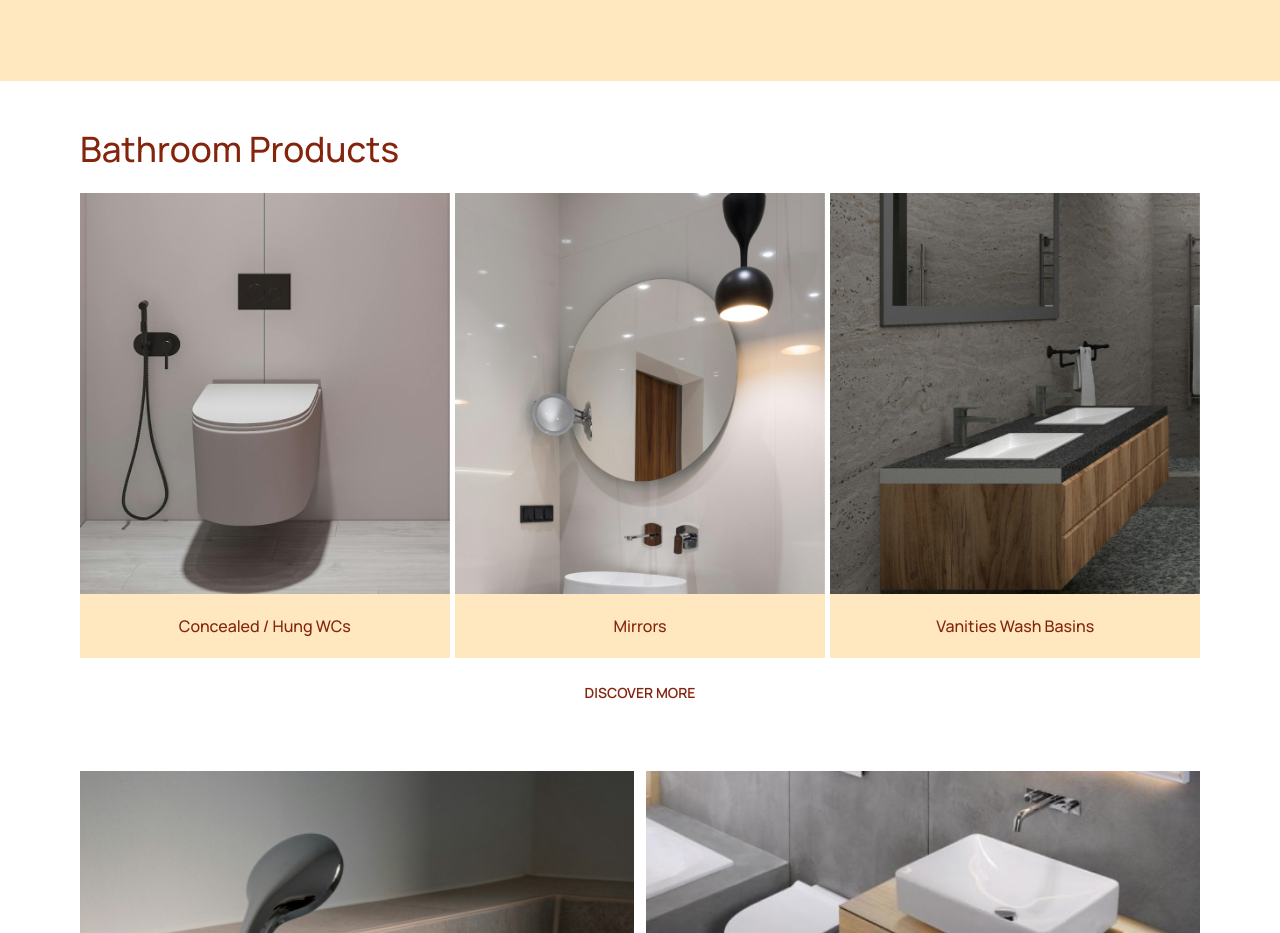
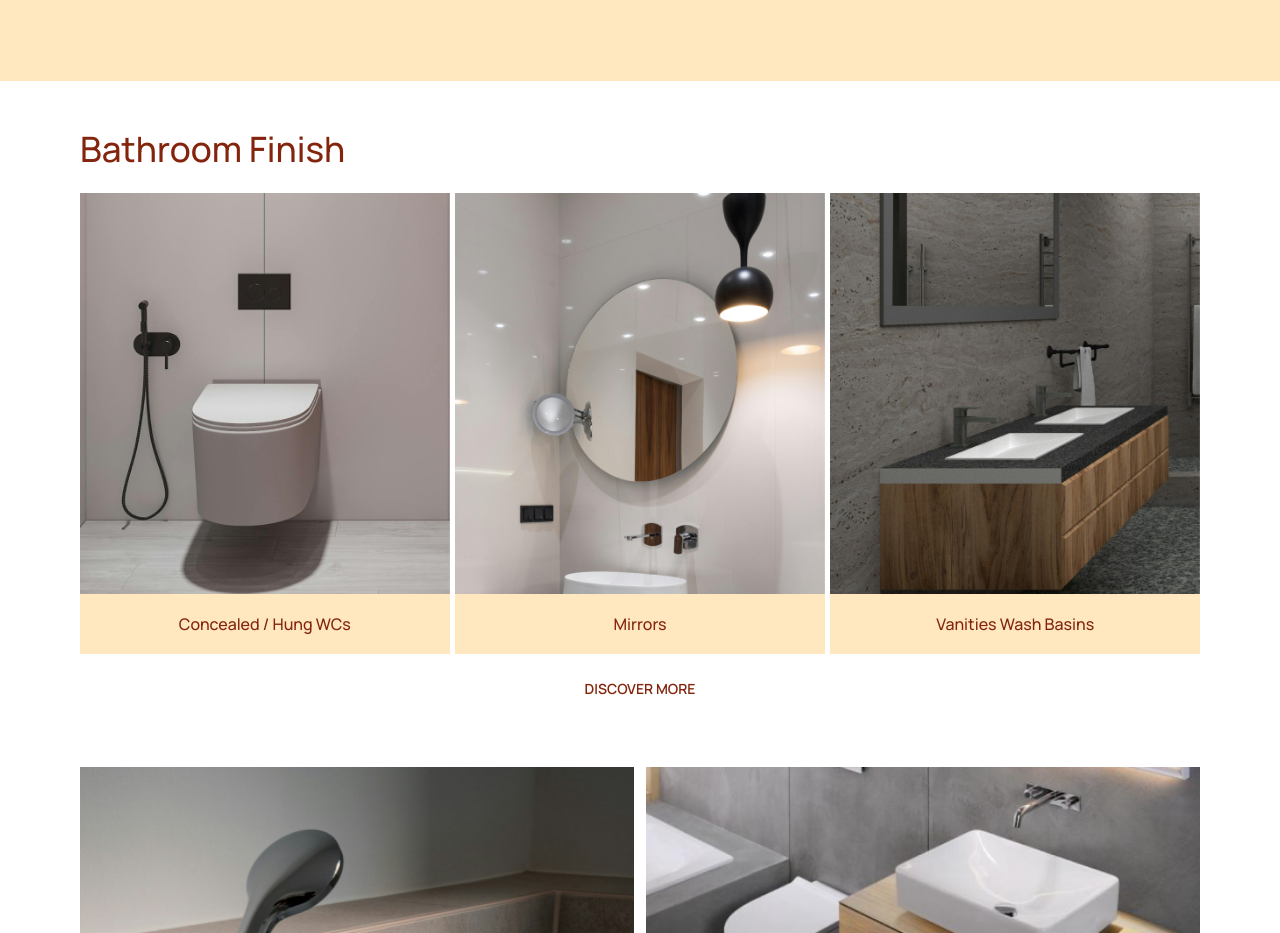
Before and after one commit to Ensio-Creative/finishing-warehouse, a Nuxt app: page / in a window 1280 px wide. Shown: the part 1160-2093 px from the top of the page. Built offline with nearby package versions, Linux system fonts and the light colour scheme.

Commit message:
corrections commit

```diff
--- a/components/HeaderNav.vue
+++ b/components/HeaderNav.vue
@@ -104,7 +104,7 @@ const setToggle = () => {
         </div>
       </div>
     </div>
-    <div v-if="toggle" class="fixed top-0 left-0 w-full p-6 h-screen bg-white">
+    <div v-if="toggle" class="fixed text-[#84240C] top-0 left-0 w-full p-6 h-screen bg-white">
       <img @click="toggle = false" class="ml-auto -mt-3 cursor-pointer" src="/images/icons/close.svg" alt="">
       <div class="border-b my-4 mt-8  border-[#D9D9D9]">
         <NuxtLink to="/" @click="toggle = !toggle">
--- a/pages/index.vue
+++ b/pages/index.vue
@@ -80,23 +80,23 @@ export default defineComponent({
     </div>
     <div class="lg:px-20 px-4 lg:py-10 py-8">
       <div class="flex justify-between">
-        <p class="lg:text-[35px] font-medium text-[#84240C] lg:my-3 text-2xl">Bathroom Products </p>
+        <p class="lg:text-[35px] font-medium text-[#84240C] lg:my-3 text-2xl">Bathroom Finish </p>
       </div>
       <div class="lg:flex justify-between my-4">
         <div class="lg:w-[33%] lg:mb-0 mb-4 relative">
-          <NuxtLink to="/products/1">
-            <img class="w-full" src="/images/categories/002.png" alt="">
-            <div class="bg-[#FFE7BF] p-5">
-              <p class=" lg:text-base text-sm font-medium text-center text-[#84240C] ">Concealed / Hung WCs</p>
-              <!-- <img src="/images/icons/arrow-1.svg" alt=""> -->
-            </div>
-          </NuxtLink>
+          <!-- <NuxtLink to="/products/1"> -->
+          <img class="w-full" src="/images/categories/002.png" alt="">
+          <div class="bg-[#FFE7BF] p-5">
+            <p class=" lg:text-[16px] text-sm font-medium text-center text-[#84240C] ">Concealed / Hung WCs</p>
+            <!-- <img src="/images/icons/arrow-1.svg" alt=""> -->
+          </div>
+          <!-- </NuxtLink> -->
         </div>
         <div class="lg:w-[33%] lg:mb-0 mb-4  relative">
           <!-- <NuxtLink to="/products/2"> -->
           <img class="w-full" src="/images/categories/003.png" alt="">
           <div class="bg-[#FFE7BF] p-5">
-            <p class=" lg:text-base font-medium text-center text-sm  text-[#84240C] ">Mirrors</p>
+            <p class="lg:text-[16px] font-medium text-center text-sm  text-[#84240C] ">Mirrors</p>
             <!-- <img src="/images/icons/arrow-1.svg" alt=""> -->
           </div>
           <!-- </NuxtLink> -->
@@ -105,7 +105,7 @@ export default defineComponent({
           <!-- <NuxtLink to="/products/3"> -->
           <img class="w-full" src="/images/categories/001.png" alt="">
           <div class="bg-[#FFE7BF] p-5">
-            <p class=" lg:text-base text-sm font-medium text-center text-[#84240C] ">Vanities Wash Basins</p>
+            <p class="lg:text-[16px] text-sm font-medium text-center text-[#84240C] ">Vanities Wash Basins</p>
             <!-- <img src="/images/icons/arrow-1.svg" alt=""> -->
           </div>
           <!-- </NuxtLink> -->
```
